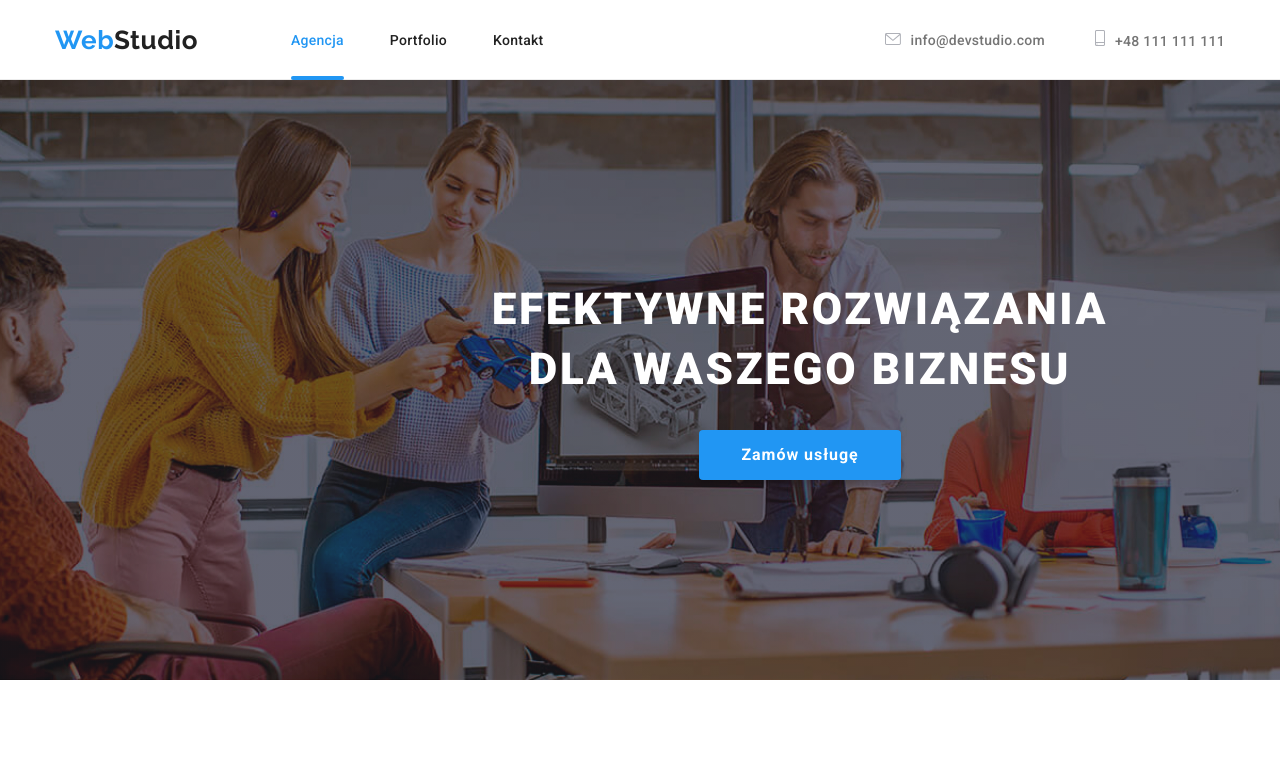
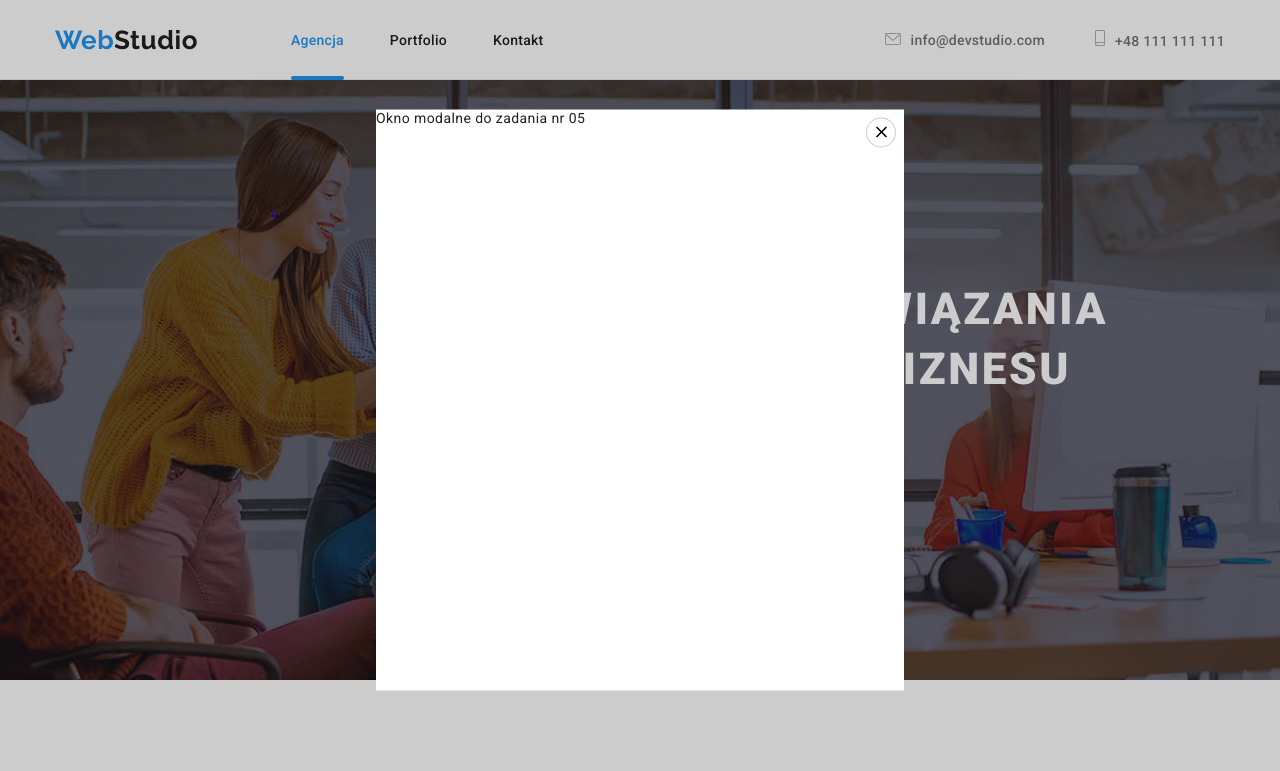
Before and after one commit to BartoszWasilewicz/goit-markup-hw-05, a plain HTML site: page index.html in a window 1280 px wide. Both pictures are taken after a click on the button "Zamów usługę". Shown: the top 771 px of the page. Drawn offline with Linux system fonts and the light colour scheme; files whose address does not match are found by name.

Commit message:
Added some changes
- created new modal.js file
- added new modal window in index.html
- minor change in portfolio.html
- added styles for modal window

```diff
--- a/css/styles.css
+++ b/css/styles.css
@@ -14,6 +14,7 @@
     --background-icon-color: #F5F4FA;
     --icon-color: rgba(175, 177, 184, 1);
     --footer-icon-color: rgba(255, 255, 255, 0.1);
+    --backdrop-color: rgba(0, 0, 0, 0.2);
 }
 
 body {
@@ -24,6 +25,46 @@ body {
     letter-spacing: 0.03em;
 }
 
+.is-hidden {
+    opacity: 0;
+    visibility: hidden;
+    pointer-events: none;
+}
+
+.backdrop {
+    position: fixed;
+    left: 0;
+    top: 0;
+    width: 100%;
+    height: 100%;
+    background-color: var(--backdrop-color);
+}
+
+.modal {
+    position: absolute;
+    top: 50%;
+    left: 50%;
+    transform: translate(-50%, -50%);
+    width: 528px;
+    min-height: 581px;
+    background-color: var(--secondary-text-color);
+}
+
+.close-btn {
+    display: flex;
+    position: absolute;
+    top: 8px;
+    right: 8px;
+    width: 30px;
+    height: 30px;
+    background-color: var(--secondary-text-color);
+    border: 1px solid var(--backdrop-color);
+    border-radius: 50%;
+    cursor: pointer;
+    align-items: center;
+    justify-content: center;
+}
+
 h1,
 h2,
 h3,
@@ -31,7 +72,7 @@ h4,
 h5,
 h6,
 ul,
-p, {
+p {
     margin: 0px;
 }
 
--- a/index.html
+++ b/index.html
@@ -12,6 +12,8 @@
 <link href="https://fonts.googleapis.com/css2?family=Raleway:wght@700&family=Roboto:wght@400;500;700;900&display=swap" rel="stylesheet">
 </head>
 <body>
+    <data-modal-close></data-modal-close>
+    <data-modal></data-modal>
     <header class="header-view">
         <div class="container header-content">
         <a href="index.html" class="logo-header"><span>Web</span>Studio</a>
@@ -43,7 +45,7 @@
     <section class="main">
         <div class="container">
         <h1 class="title">Efektywne rozwiązania dla waszego biznesu</h1>
-            <button type="button" class="button_main">Zamów usługę</button>
+            <button type="button" class="button_main" data-modal-open>Zamów usługę</button>
         </div>
     </section>
     <section class="loremipsum">
@@ -353,5 +355,19 @@
         </div>
     </div>
 </footer>
+
+<div class="backdrop is-hidden" data-modal>
+    <div class="modal">
+        <button type="button" class="close-btn" data-modal-close>
+            <svg class="modal_button" height="18px" width="18px">
+                <use href="./images/icons/icons.svg#icon-close-black-18dp-2-1"></use>
+            </svg>
+        </button>
+        <p>Okno modalne do zadania nr 05</p>
+    </div>
+</div>
+
+<script src="./js/modal.js"></script>
+
 </body>
 </html>
--- /dev/null
+++ b/js/modal.js
@@ -0,0 +1,14 @@
+(() => {
+    const refs = {
+      openModalBtn: document.querySelector("[data-modal-open]"),
+      closeModalBtn: document.querySelector("[data-modal-close]"),
+      modal: document.querySelector("[data-modal]"),
+    };
+
+    refs.openModalBtn.addEventListener("click", toggleModal);
+    refs.closeModalBtn.addEventListener("click", toggleModal);
+
+    function toggleModal() {
+      refs.modal.classList.toggle("is-hidden");
+    }
+  })();
```
Also changed, not shown: portfolio.html (+1 -1 lines).
